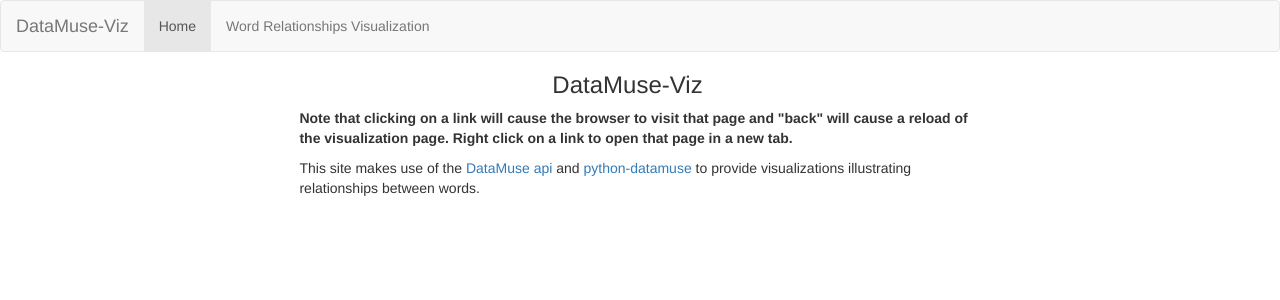
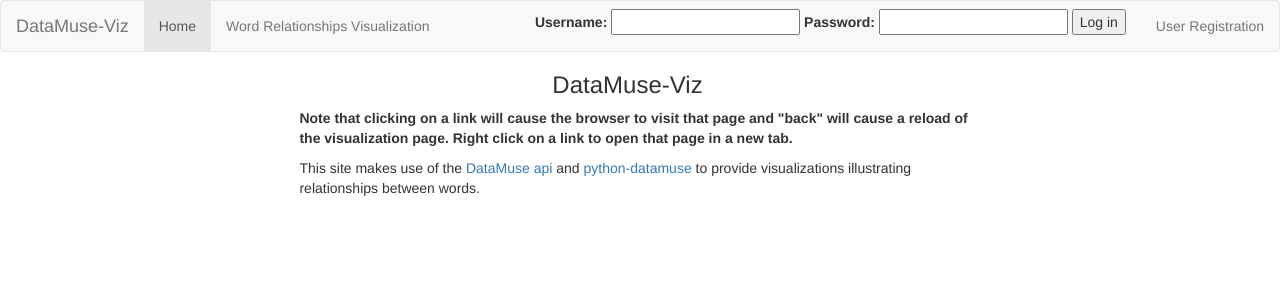
Before and after one commit to joncros/DataMuse_Viz, a Django app: page /words/ in a window 1280 px wide. Shown: the top 300 px of the page. Run offline with Django 3.2, Linux system fonts and the light colour scheme; some libraries are stand-ins or nearby versions.

Commit message:
Move login/logout from panel (vis...html) to navbar (base_generic.html)

```diff
--- a/words/templates/base_generic.html
+++ b/words/templates/base_generic.html
@@ -25,6 +25,27 @@
                     <li><a href="#">Page 3</a></li>
                     {% endcomment %}
                 </ul>
+
+                <ul class="nav navbar-nav navbar-right">
+                    {% if user.is_authenticated %}
+                        <!--Display username and logout button-->
+                        <li class="navbar-text">User: {{ user.get_username }}</li>
+                        <li><a href="{% url 'logout'%}?next={{request.path}}">Logout</a></li>
+                    {% else %}
+                        <!--Show link to create account-->
+                        <li><a href="{% url 'user registration' %}?next={{request.path}}">User Registration</a></li>
+                </ul>
+                    <!--Display login form (continues else)-->
+                    <!--not working-->
+                <form class="navbar-form navbar-right" method="post" action="{% url 'login' %}?next={{request.path}}">
+                    {% csrf_token %}
+                    <label for="id_username">Username:</label>
+                    <input id="id_username" type="text" name="username"/>
+                    <label for="id_password">Password:</label>
+                    <input type="password" name="password" id="id_password"/>
+                    <input type="submit" value="Log in"/>
+                </form>
+                    {% endif%}
             </div>
         </nav>
 
--- a/words/views.py
+++ b/words/views.py
@@ -18,30 +18,23 @@ def index(request):
 
 def get_relation_viz(request):
     """View for the word relationship visualization"""
-    context = {
-        'viz_title': 'Word Relationships',  # Visualization title to use in page title
-        'navbar_relation_viz': 'active'    # make "Word Relationships Visualization" the active item in the navbar
-    }
+    # todo refactor into class-based visualization view that I can subclass?
+
+    # todo add visualization description string to context
 
     if request.method == 'POST':
         # create form instances and populate them with data from the request:
         word_form = WordForm(request.POST)
 
-        if not request.user.is_authenticated:
-            # no user logged in, get login information from auth_form
-            auth_form = AuthenticationForm(request.POST)
-            context['auth_form'] = auth_form
-
     # if a GET (or any other method) create a blank form
     else:
         word_form = WordForm()
-        if not request.user.is_authenticated:
-            # display blank login form, add it to context
-            auth_form = AuthenticationForm()
-            context['auth_form'] = auth_form
 
-    # always add word_form to context
-    context['word_form'] = word_form
+    context = {
+        'viz_title': 'Word Relationships',  # Visualization title to use in page title
+        'navbar_relation_viz': 'active',  # make "Word Relationships Visualization" the active item in the navbar
+        'word_form': word_form,
+    }
 
     return render(request, 'words/visualization_generic.html', context)
 
```
Also changed, not shown: words/templates/words/visualization_generic.html (+2 -36 lines).
